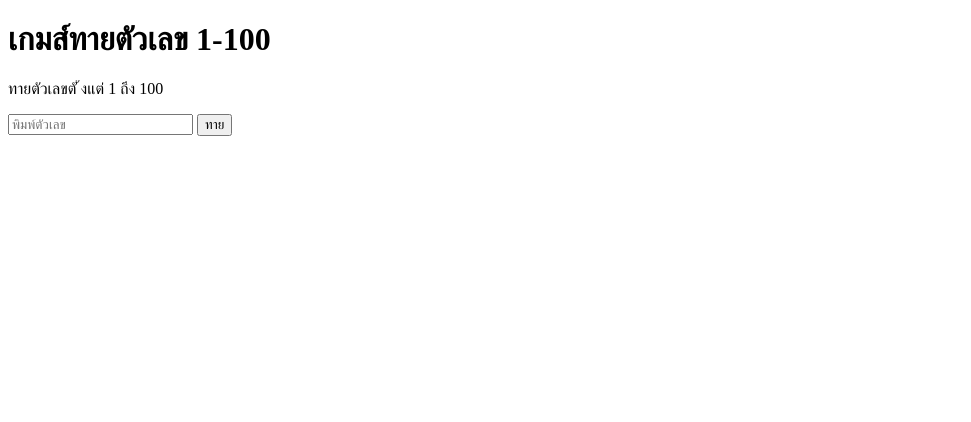
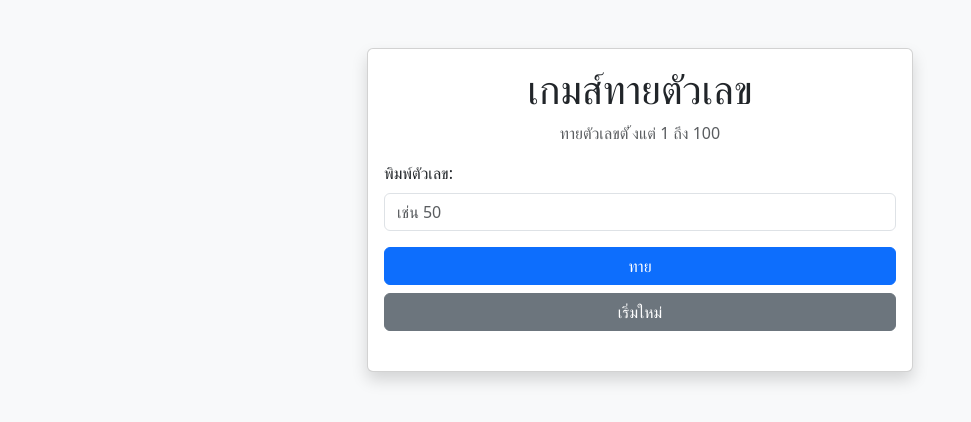
Before and after one commit to 67160179/number-guessing-game, a plain HTML site: page index.html in a window 1280 px wide. Shown: the whole page, without its empty margins (0-971 px from the left). Drawn offline with nearby package versions, Linux system fonts and the light colour scheme.

Commit message:
style: replace CSS with Bootstrap 5 framework

```diff
--- a/index.html
+++ b/index.html
@@ -1,20 +1,46 @@
+<!-- filepath: index.html -->
 <!DOCTYPE html>
 <html lang="th">
+
 <head>
   <meta charset="UTF-8" />
   <meta name="viewport" content="width=device-width, initial-scale=1.0" />
   <title>เกมส์ทายตัวเลข</title>
+  <link href="https://cdn.jsdelivr.net/npm/bootstrap@5.3.0/dist/css/bootstrap.min.css" rel="stylesheet" />
 </head>
-  <body>
-    <h1>เกมส์ทายตัวเลข 1-100</h1>
 
-    <p>ทายตัวเลขตั ้งแต่ 1 ถึง 100</p>
+<body class="bg-light">
+  <div class="container mt-5">
+    <div class="row justify-content-center">
+      <div class="col-md-6">
+        <div class="card shadow">
+          <div class="card-body">
+            <h1 class="card-title text-center">เกมส์ทายตัวเลข</h1>
+            <p class="text-center text-muted">ทายตัวเลขตั ้งแต่ 1 ถึง 100</p>
 
-    <input type="text" id="txt" placeholder="พิมพ์ตัวเลข" />
-    <button onclick="checkGuess()">ทาย</button>
+            <div class="mb-3">
+              <label for="guessInput" class="form-label">พิมพ์ตัวเลข:</label>
+              <input type="text" id="guessInput" class="form-control" placeholder="เช่น 50" />
+            </div>
 
-    <p id="result"></p>
+            <div class="d-grid gap-2">
+              <button onclick="checkGuess()" class="btn btn-primary">
+                ทาย
+              </button>
+              <button onclick="resetGame()" class="btn btn-secondary">
+                เริ่มใหม่
+              </button>
+            </div>
+
+            <div id="resultContainer" class="mt-4"></div>
+            <div id="attemptsContainer" class="mt-3 text-center"></div>
+          </div>
+        </div>
+      </div>
+    </div>
+  </div>
 
   <script src="script.js"></script>
 </body>
+
 </html>
```
Lines whose indentation alone changed are shown as unchanged.
